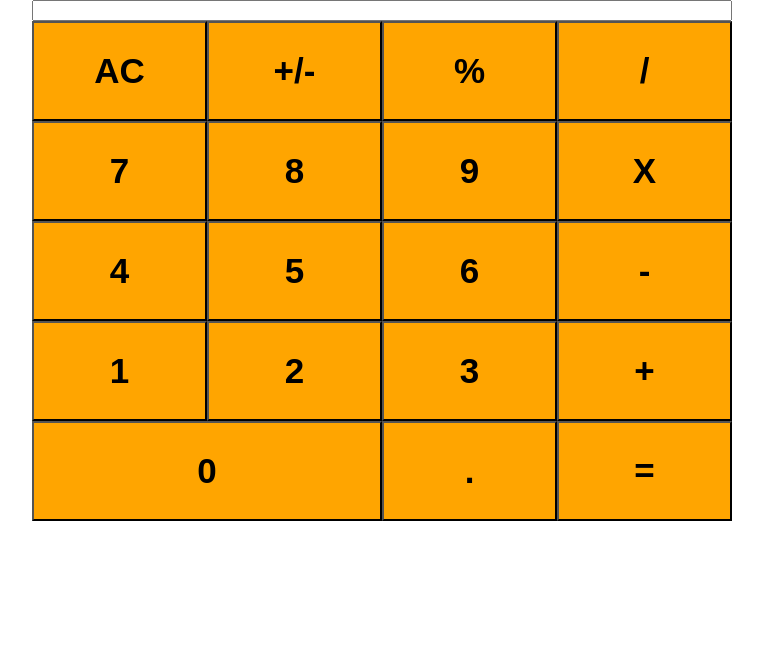
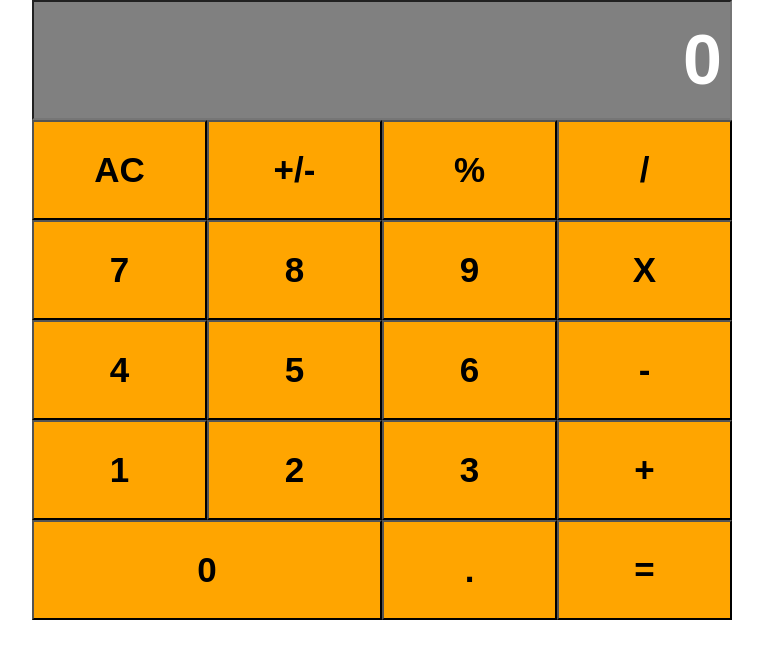
Before and after one commit to lekegitrepo/react-calculator, a React (Create React App) app: page / in a window 1280 px wide. Shown: the top 658 px of the page, without its empty margins (258-1021 px from the left). Built offline with nearby package versions, Linux system fonts and the light colour scheme.

Commit message:
style display component

```diff
--- a/src/components/App.js
+++ b/src/components/App.js
@@ -9,8 +9,8 @@ function App() {
   return (
     <div className='container'>
       <div className='App' id='app-id'>
-        <Display result='' />
-        <ButtonPanel />
+        <Display result='0' display='display' />
+        <ButtonPanel className='button-panel' />
       </div>
     </div>
   );
--- a/src/components/button-panel.js
+++ b/src/components/button-panel.js
@@ -4,31 +4,31 @@ import Button from './button';
 
 const ButtonPanel = () => (
   <div>
-    <div className='row'>
+    <div className='row btn-group'>
       <Button name='AC' btnColor='btn btn-medium' />
       <Button name='+/-' btnColor='btn btn-medium' />
       <Button name='%' btnColor='btn btn-medium' />
       <Button name='/' btnColor='btn btn-medium' />
     </div>
-    <div className='row'>
+    <div className='row btn-group'>
       <Button name='7' btnColor='btn btn-medium' />
       <Button name='8' btnColor='btn btn-medium' />
       <Button name='9' btnColor='btn btn-medium' />
       <Button name='X' btnColor='btn btn-medium' />
     </div>
-    <div className='row'>
+    <div className='row btn-group'>
       <Button name='4' btnColor='btn btn-medium' />
       <Button name='5' btnColor='btn btn-medium' />
       <Button name='6' btnColor='btn btn-medium' />
       <Button name='-' btnColor='btn btn-medium' />
     </div>
-    <div className='row'>
+    <div className='row btn-group'>
       <Button name='1' btnColor='btn btn-medium' />
       <Button name='2' btnColor='btn btn-medium' />
       <Button name='3' btnColor='btn btn-medium' />
       <Button name='+' btnColor='btn btn-medium' />
     </div>
-    <div className='row'>
+    <div className='row btn-group'>
       <Button name='0' btnColor='btn btn-large' />
       <Button name='.' btnColor='btn btn-medium' />
       <Button name='=' btnColor='btn btn-medium' />
--- a/src/components/display.js
+++ b/src/components/display.js
@@ -3,8 +3,8 @@
 import React from 'react';
 import PropTypes from 'prop-types';
 
-const Display = ({ result }) => (
-  <input type="text" defaultValue={result} />
+const Display = ({ result, display }) => (
+  <input type="text" defaultValue={result} className={display} />
 );
 
 Display.defaultValue = { result: '0' };
--- a/src/styles/App.css
+++ b/src/styles/App.css
@@ -5,11 +5,27 @@
   width: 700px;
 }
 
+.display {
+  background-color: grey;
+  color: #fff;
+  direction: rtl;
+  display: flex;
+  flex-direction: row;
+  font-size: 70px;
+  font-weight: bold;
+  height: 100px;
+  padding: 8px;
+}
+
+.btn-group {
+  height: 100px;
+}
+
 .btn {
   background-color: orange;
   font-size: 35px;
   font-weight: bold;
-  height: 100px;
+  height: 100%;
   text-align: center;
 }
 
```
